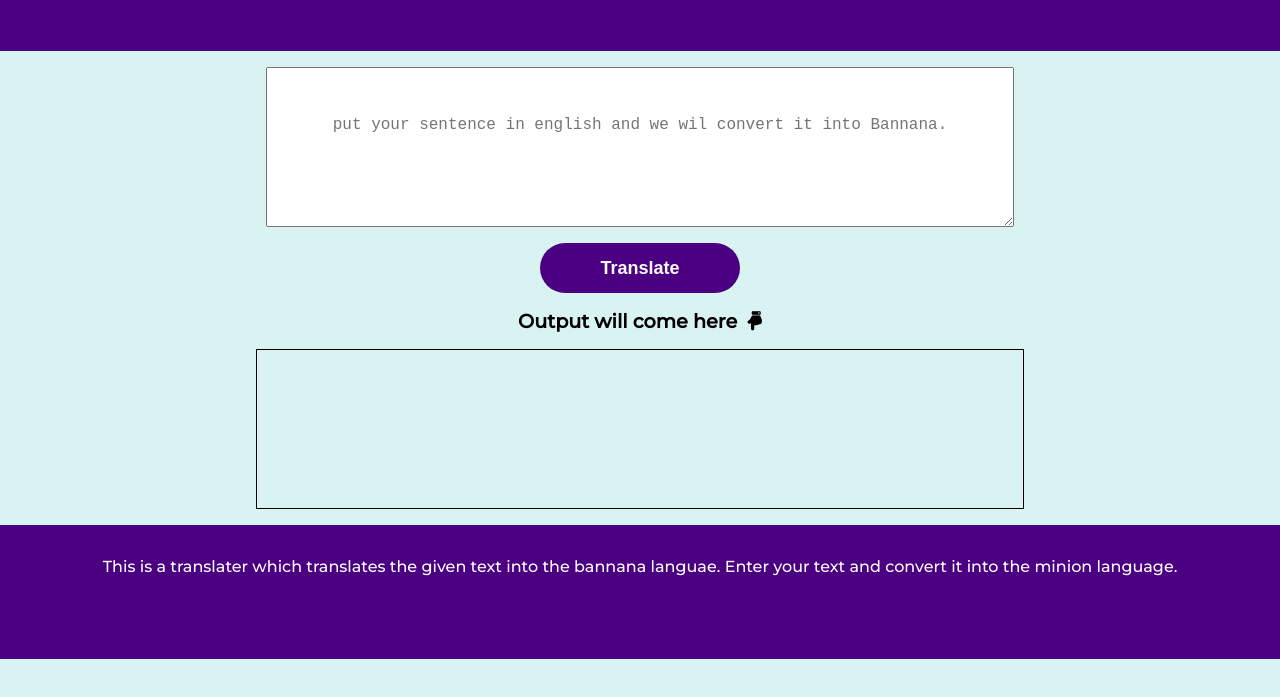
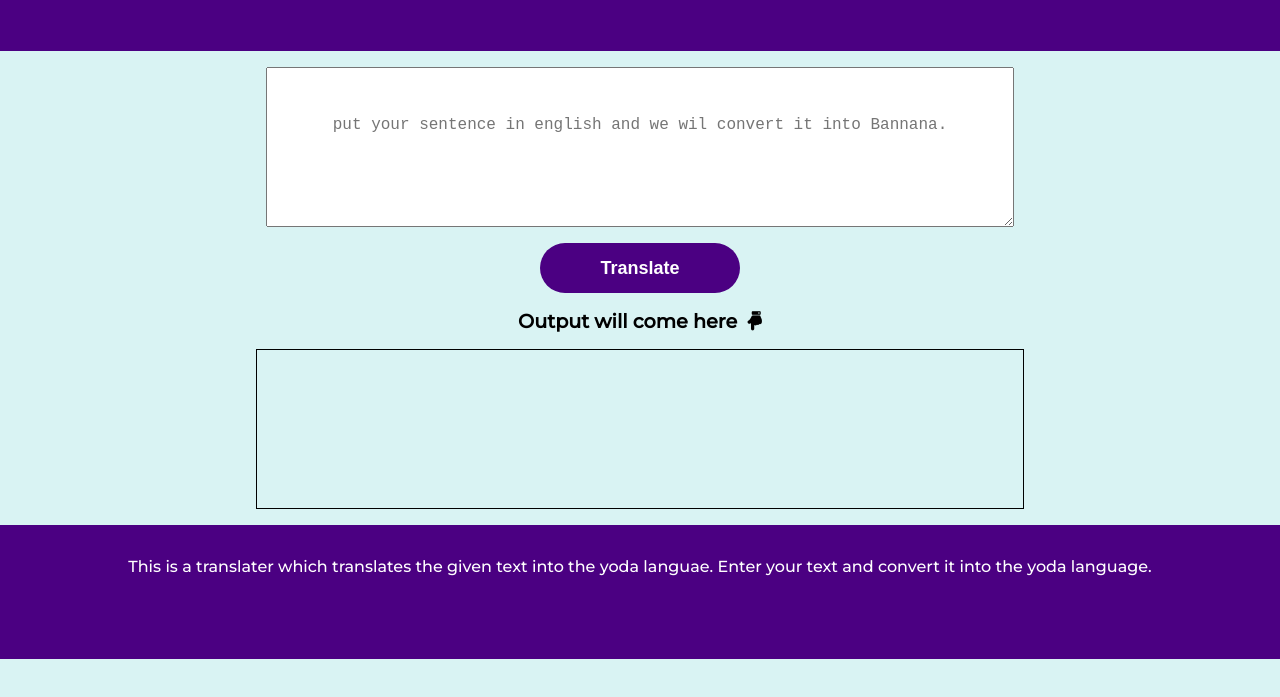
Before and after one commit to rajaranjanmr/yoda-talks, a plain HTML site: page index.html in a window 1280 px wide. Shown: the part 93-790 px from the top of the page. Drawn offline with Linux system fonts and the light colour scheme.

Commit message:
update on the project

```diff
--- a/index.html
+++ b/index.html
@@ -30,8 +30,8 @@
     <div  id="output"></div>
 </div>
 <div class="footer">
-    <p>This is a translater which translates the given text into the bannana languae.
-        Enter your text and convert it into the minion language.
+    <p>This is a translater which translates the given text into the yoda languae.
+        Enter your text and convert it into the yoda language.
 
 
     </p>
```
